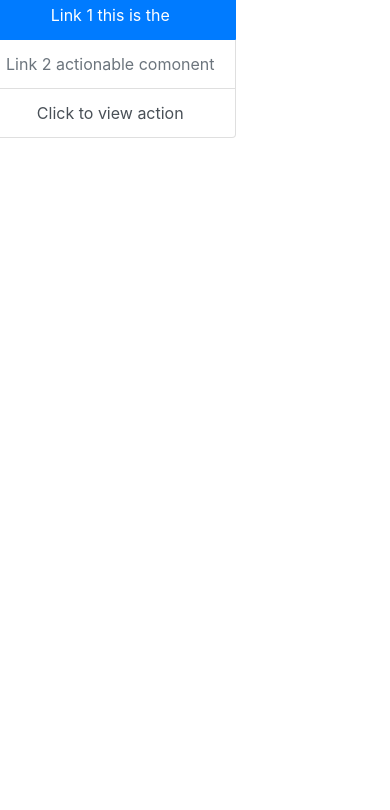
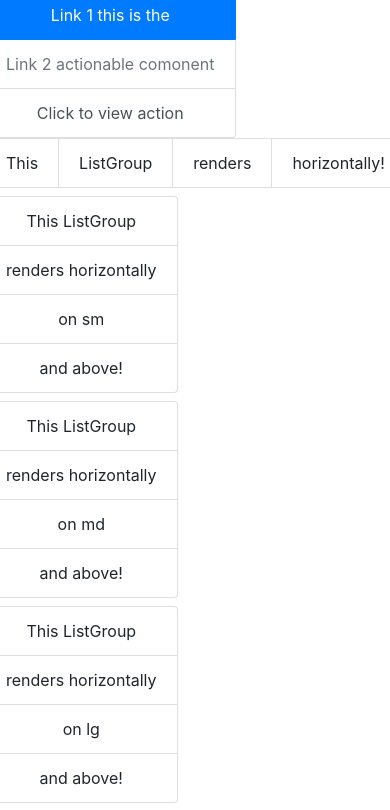
Before and after one commit to Khwajapasha/Boosrtrap-Practice, a React (Create React App) app: page / in a window 390 px wide. Shown: the part 1240-2050 px from the top of the page. Before the commit the page ends 1378 px from the top, so only its background shows below. Built offline with nearby package versions, Linux system fonts and the light colour scheme.

Commit message:
Horizotal & Responsive horizontal list group

```diff
--- a/src/Component/MainBodySection/ListGroupsComponent/AllListGroup.jsx
+++ b/src/Component/MainBodySection/ListGroupsComponent/AllListGroup.jsx
@@ -4,6 +4,8 @@ import { LIstGroupBasicExample } from "./LIstGroupBasicExample";
 import { ListGroupsActiveItem } from "./ListGroupsActiveItem";
 import { ListGroupDisabledItem } from "./ListGroupDisabledItem";
 import { ListGroupActionableItem } from "./ListGroupActionableItem";
+import { ListGroupHorizontal } from "./ListGroupHorizontal";
+import { ListGroupResponsiveHorizotalView } from "./ListGroupResponsiveHorizotalView";
 export const AllListGroup = () => {
   return (
     <div className="mt-2">
@@ -13,6 +15,10 @@ export const AllListGroup = () => {
         <ListGroupDisabledItem />
         <ListGroupActionableItem />
       </Row>
+      <Row>
+        <ListGroupHorizontal />
+        <ListGroupResponsiveHorizotalView />
+      </Row>
     </div>
   );
 };
--- /dev/null
+++ b/src/Component/MainBodySection/ListGroupsComponent/ListGroupResponsiveHorizotalView.jsx
@@ -0,0 +1,19 @@
+import React from "react";
+import { ListGroup } from "react-bootstrap";
+export const ListGroupResponsiveHorizotalView = () => {
+  const ResponsiveHorizotalView = ["sm", "md", "lg", "xl"];
+
+  return (
+    <div>
+      {ResponsiveHorizotalView.map((breakpoint, idx) => (
+        <ListGroup horizontal={breakpoint} className="my-2" key={idx}>
+          <ListGroup.Item>This ListGroup</ListGroup.Item>
+          <ListGroup.Item>renders horizontally</ListGroup.Item>
+          <ListGroup.Item>on {breakpoint}</ListGroup.Item>
+          <ListGroup.Item>and above!</ListGroup.Item>
+        </ListGroup>
+      ))}
+      ;
+    </div>
+  );
+};
```
